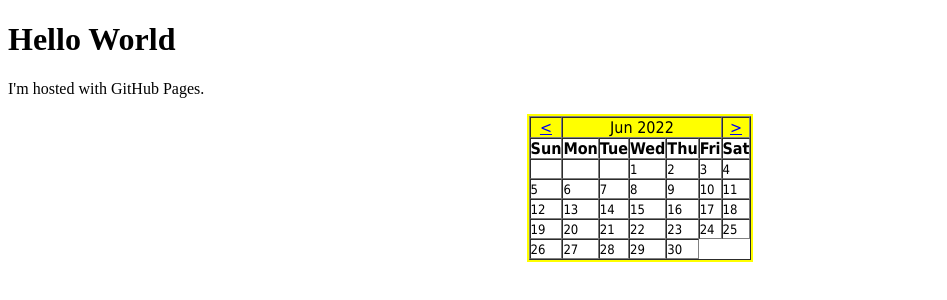
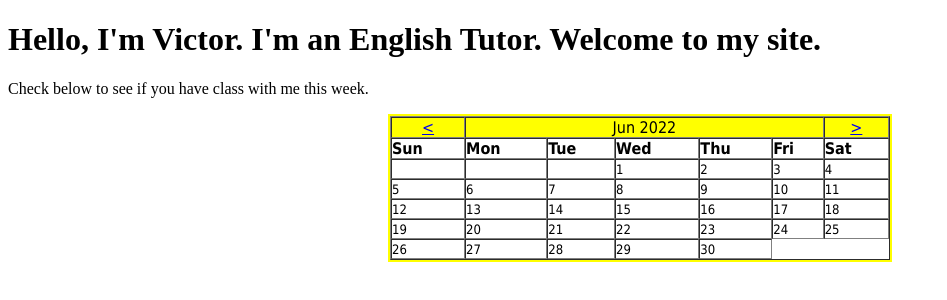
Before and after one commit to VictortheEnglishTutor/VictortheEnglishTutor.github.io, a plain HTML site: page index.html in a window 1280 px wide. Shown: the whole page, without its empty margins (0-947 px from the left). Drawn offline with Linux system fonts and the light colour scheme.

Commit message:
Update index.html

```diff
--- a/index.html
+++ b/index.html
@@ -1,12 +1,12 @@
 <!DOCTYPE html>
 <html>
 <body>
-<h1>Hello World</h1>
-<p>I'm hosted with GitHub Pages.</p>
+<h1>Hello, I'm Victor. I'm an English Tutor. Welcome to my site.</h1>
+<p>Check below to see if you have class with me this week.</p>
 </body>
 
   <table border='1'  bordercolor='#FFFF00' cellspacing='0' cellpadding='0' align=center>
-<tr><td><table cellspacing='0' cellpadding='0' align=center width='100' border='1'><tr><td  align=center bgcolor='#ffff00'><font size='3' face='Tahoma'> <a href='html_calendar.php?prm=06&chm=-1' rel="nofollow"><</a></font> </td><td colspan=5 align=center bgcolor='#ffff00'><font size='3' face='Tahoma'>Jun 2022 </font> </td><td  align=center bgcolor='#ffff00'><font size='3' face='Tahoma'> <a href='html_calendar.php?prm=06&chm=1' rel="nofollow">></a>  </font></td></tr><tr><td><font size='3' face='Tahoma'><b>Sun</b></font></td><td><font size='3' face='Tahoma'><b>Mon</b></font></td><td><font size='3' face='Tahoma'><b>Tue</b></font></td><td><font size='3' face='Tahoma'><b>Wed</b></font></td><td><font size='3' face='Tahoma'><b>Thu</b></font></td><td><font size='3' face='Tahoma'><b>Fri</b></font></td><td><font size='3' face='Tahoma'><b>Sat</b></font></td></tr><tr><td> </td><td> </td><td> </td><td valign=top><font size='2' face='Tahoma'>1
+<tr><td><table cellspacing='0' cellpadding='0' align=center width='500' border='1'><tr><td  align=center bgcolor='#ffff00'><font size='3' face='Tahoma'> <a href='html_calendar.php?prm=06&chm=-1' rel="nofollow"><</a></font> </td><td colspan=5 align=center bgcolor='#ffff00'><font size='3' face='Tahoma'>Jun 2022 </font> </td><td  align=center bgcolor='#ffff00'><font size='3' face='Tahoma'> <a href='html_calendar.php?prm=06&chm=1' rel="nofollow">></a>  </font></td></tr><tr><td><font size='3' face='Tahoma'><b>Sun</b></font></td><td><font size='3' face='Tahoma'><b>Mon</b></font></td><td><font size='3' face='Tahoma'><b>Tue</b></font></td><td><font size='3' face='Tahoma'><b>Wed</b></font></td><td><font size='3' face='Tahoma'><b>Thu</b></font></td><td><font size='3' face='Tahoma'><b>Fri</b></font></td><td><font size='3' face='Tahoma'><b>Sat</b></font></td></tr><tr><td> </td><td> </td><td> </td><td valign=top><font size='2' face='Tahoma'>1
 <br>
  </font></td><td valign=top><font size='2' face='Tahoma'>2
 <br>
```
